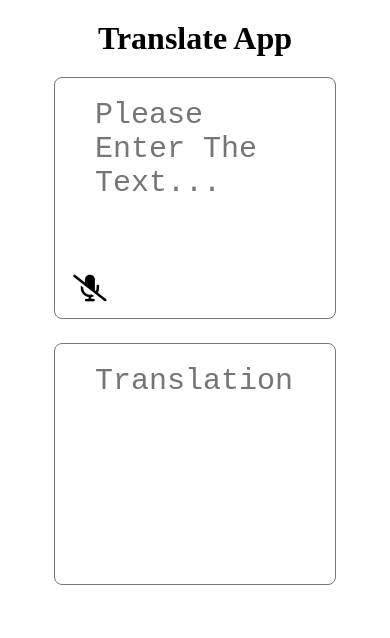
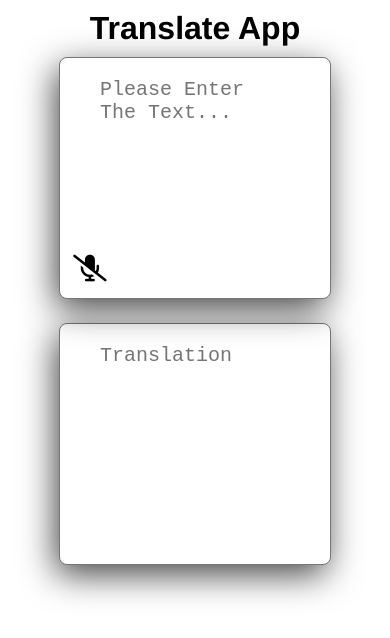
Before and after one commit to yildizozann/Storyly-Translate-App, a React (Create React App) app: page / in a window 390 px wide. Shown: the top 638 px of the page. Built offline with nearby package versions, Linux system fonts and the light colour scheme; no server answers.

Commit message:
responsive improvement added

```diff
--- a/src/App.scss
+++ b/src/App.scss
@@ -4,12 +4,15 @@
 body{
   margin: auto;
   text-align: center;
+  font-family: Helvetica, sans-serif;
 
 }
 
 .header {
-  margin: 20px auto;
-
+  margin: 10px auto;
+  @include desktop{
+    margin-top: 5%;
+  }
 }
 
 
@@ -19,19 +22,37 @@ body{
   grid-template-columns: repeat( auto-fit, minmax(280px, 1fr) );
   gap: 20px;
 
+
+  @include mobile-2{
+    grid-template-columns: repeat( auto-fit, minmax(440px, 1fr) );
+
+  }
+
   @include tablet{
     grid-template-columns: repeat( auto-fit, minmax(480px, 1fr) );
+
+  }
+
+  @include laptop{
+    margin-top: 10%;
+  }
+
+  @include desktop{
+    margin-top: 10%;
+    grid-template-columns: repeat( auto-fit, minmax(780px, 1fr) );
   }
 
   .box{
     margin:  0 auto;
     height: 180px;
-    width: 200px;
+    width: 190px;
     resize: none;
     border-radius: 8px;
     font-size: 30px;
     padding: 20px 40px;
     max-width: 250px;
+    box-shadow: -4px 10px 35px -1px rgba(0, 0, 0, 0.75);
+    font-size: 20px;
 
     @include mobile{
       height: 200px;
@@ -41,6 +62,15 @@ body{
       max-width: 400px;
       height: 300px;
       width: 400px;
+      font-size: 30px;
+    }
+    @include desktop{
+      max-width: 700px;
+      height: 400px;
+      width: 700px;
+      font-size: 35px;
+      padding: 30px 40px;
+
     }
   }
 
@@ -69,6 +99,9 @@ body{
         right: 400px;
 
       }
+      @include desktop{
+        right: 680px;
+      }
     }
 
     .btn2{
@@ -91,6 +124,9 @@ body{
       @include tablet{
         left: 420px;
       }
+      @include desktop{
+        left: 680px;
+      }
 
     }
 
--- a/src/styles/_media-quary.scss
+++ b/src/styles/_media-quary.scss
@@ -1,7 +1,26 @@
+
+@mixin desktop {
+  @media screen and (min-width: 1680px) {
+    @content;
+  }
+}
+
+@mixin laptop {
+  @media screen and (min-width: 980px) {
+    @content;
+  }
+}
+
 @mixin tablet {
     @media screen and (min-width: 768px) {
       @content;
     }
+  }
+
+@mixin mobile-2{
+  @media screen and (min-width: 580px) {
+    @content;
+  }
 }
 
 @mixin mobile {
```
Also changed, not shown: src/App.js (line endings or trailing spaces).
